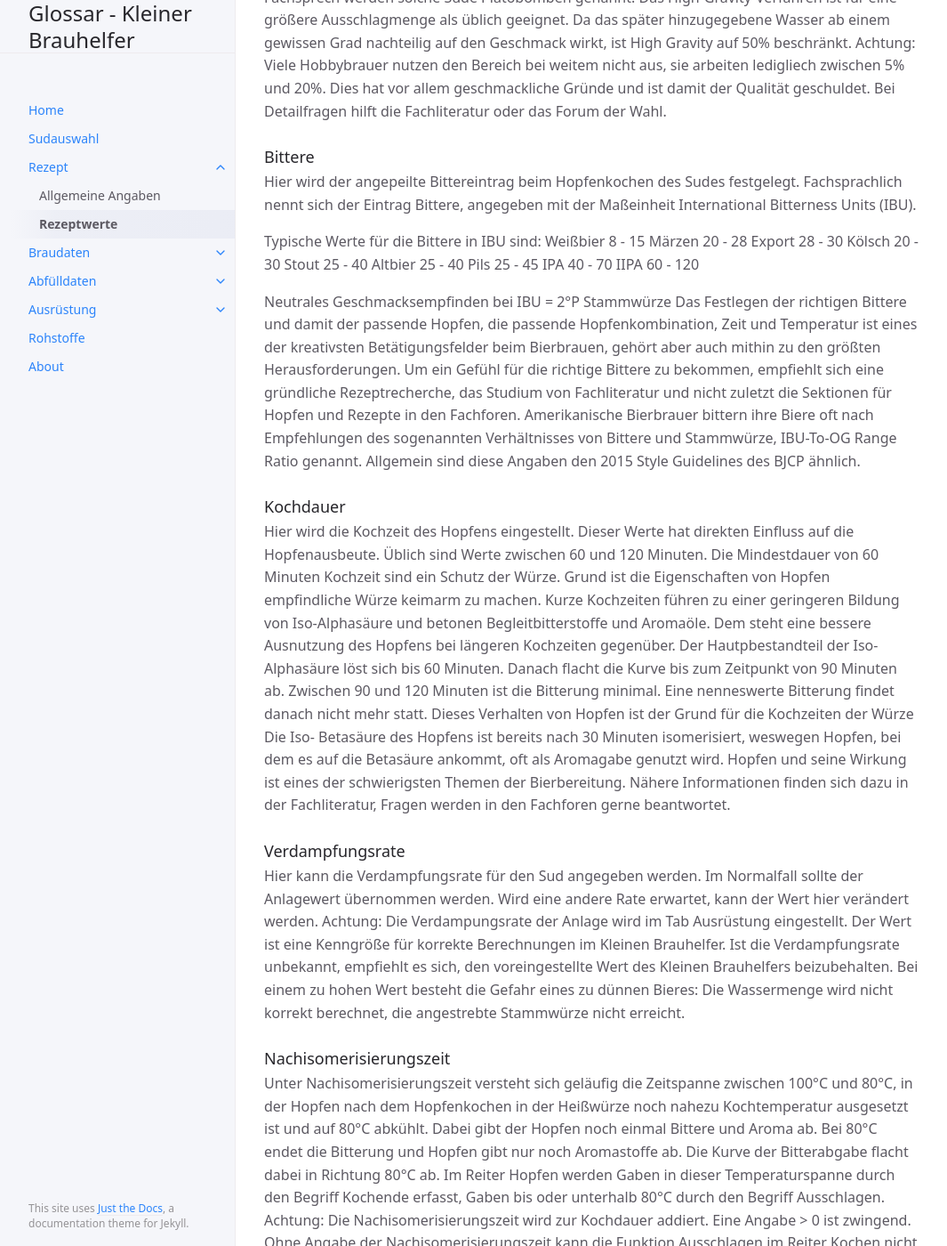
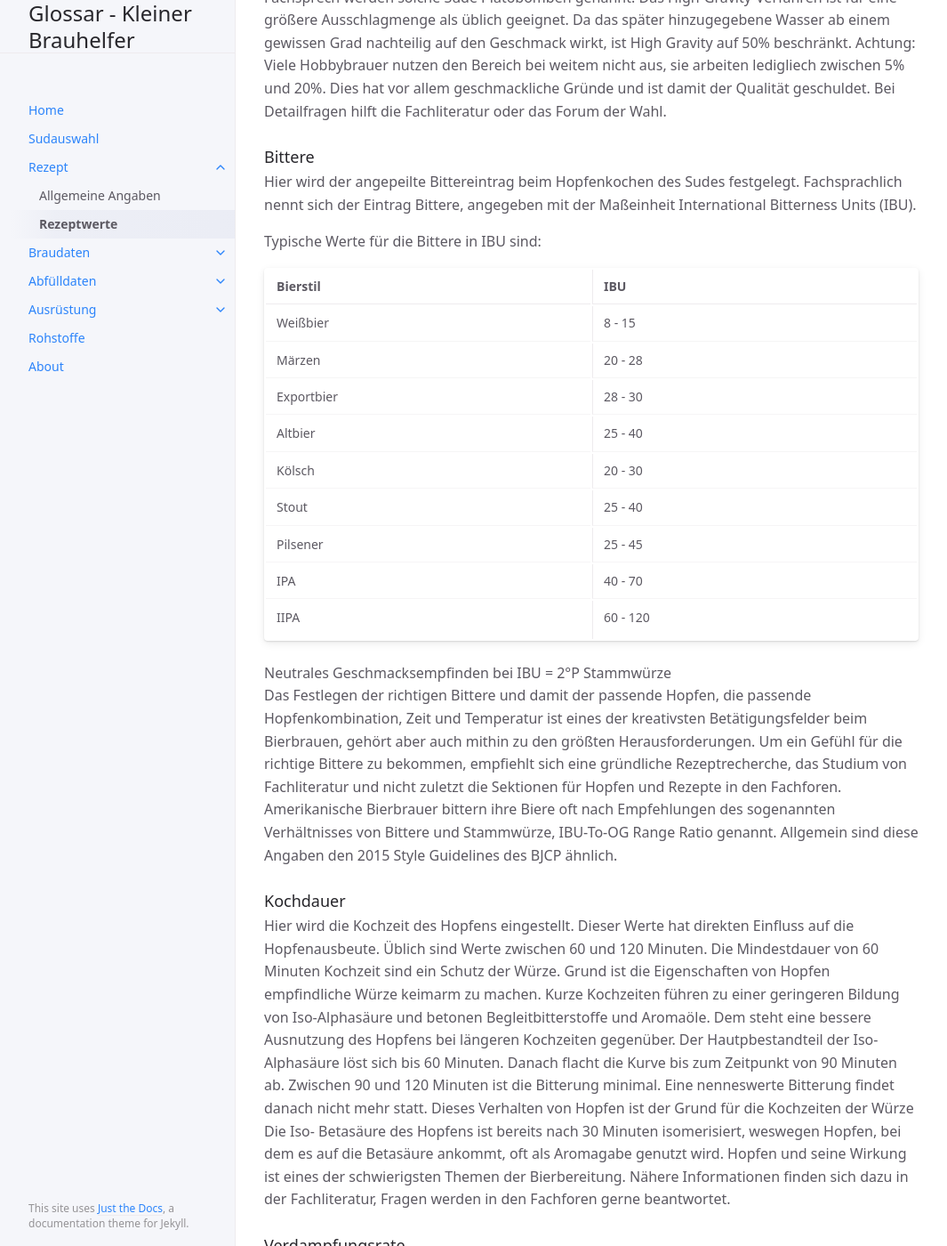
Before and after one commit to IsometricXH/kbh-glossar, a Jekyll site: the page built from docs/2-rezept/2-werte.md, in a window 1280 px wide and 1400 px high, scrolled down 2398 px. Shown: the whole window at 89% size, without its empty margins (107-1172 px from the left). Built offline with Jekyll 4.4.1, drawn with Linux system fonts in a browser that asks for light colours.

Commit message:
Update 2-werte.md

```diff
--- a/docs/2-rezept/2-werte.md
+++ b/docs/2-rezept/2-werte.md
@@ -67,24 +67,18 @@ Bei Detailfragen hilft die Fachliteratur oder das Forum der Wahl.
 Hier wird der angepeilte Bittereintrag beim Hopfenkochen des Sudes festgelegt. Fachsprachlich nennt sich der Eintrag Bittere, angegeben mit der Maßeinheit International Bitterness Units (IBU).
 
 Typische Werte für die Bittere in IBU sind:
-Weißbier
-8 - 15
-Märzen
-20 - 28
-Export
-28 - 30
-Kölsch
-20 - 30
-Stout
-25 - 40
-Altbier
-25 - 40
-Pils
-25 - 45
-IPA
-40 - 70
-IIPA
-60 - 120
+
+| Bierstil   | IBU      |
+|:-----------|:-------- |
+| Weißbier   | 8 - 15   |
+| Märzen     | 20 - 28  |
+| Exportbier | 28 - 30  |
+| Altbier    | 25 - 40  |
+| Kölsch     | 20 - 30  |
+| Stout      | 25 - 40  |
+| Pilsener   | 25 - 45  |
+| IPA        | 40 - 70  |
+| IIPA       | 60 - 120 |
 
 Neutrales Geschmacksempfinden bei IBU = 2°P Stammwürze
 Das Festlegen der richtigen Bittere und damit der passende Hopfen, die passende Hopfenkombination, Zeit und Temperatur ist eines der kreativsten Betätigungsfelder beim Bierbrauen, gehört aber auch mithin zu den größten Herausforderungen. Um ein Gefühl für die richtige Bittere zu bekommen, empfiehlt sich eine gründliche Rezeptrecherche, das Studium von Fachliteratur und nicht zuletzt die Sektionen für Hopfen und Rezepte in den Fachforen.
```
